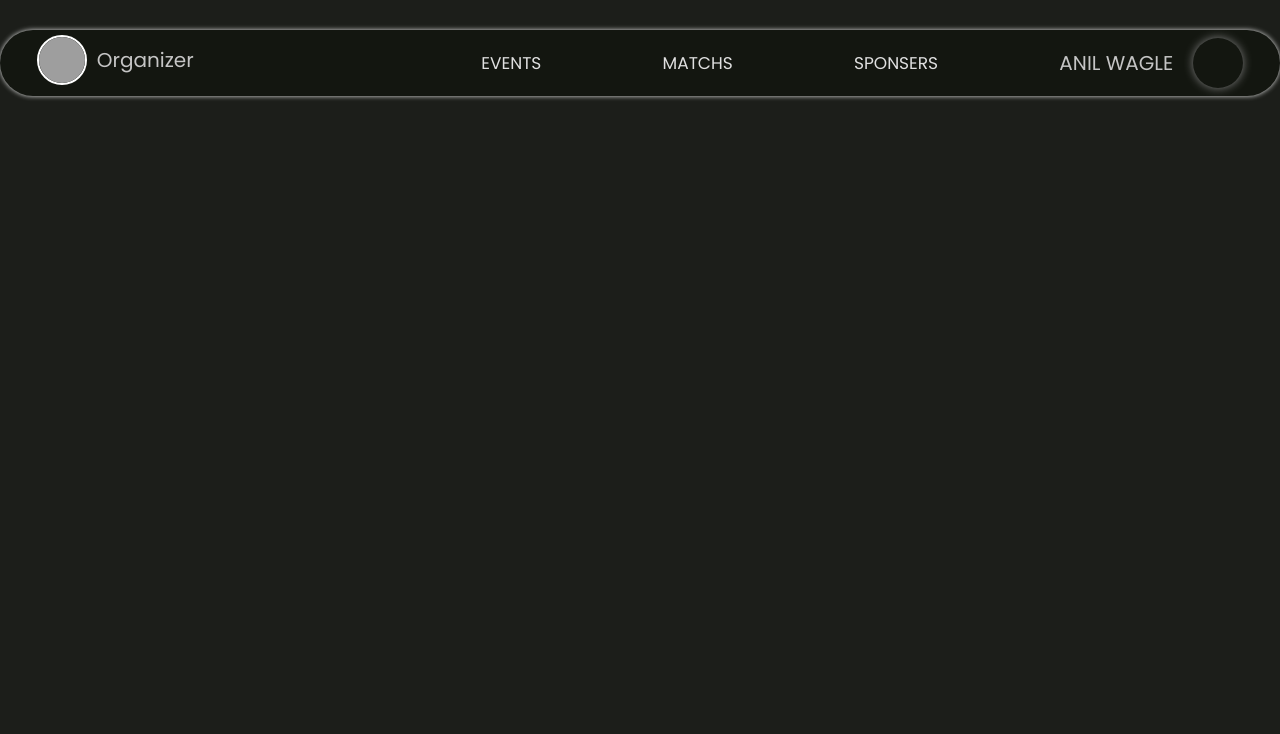
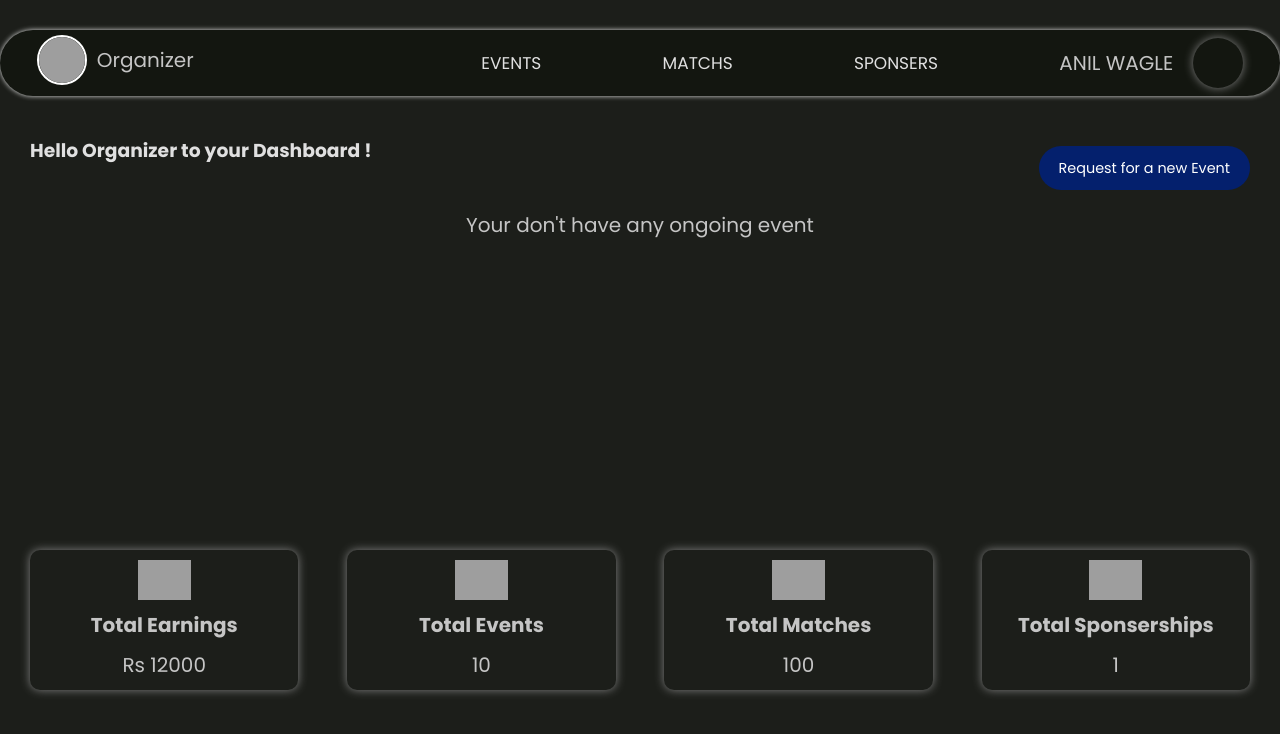
Before and after one commit to anilSysBit/SundarbazzerSports, a Django app: page /organizer/ in a window 1280 px wide. Shown: the top 734 px of the page. Run offline with Django 4.2, Linux system fonts and the light colour scheme; some libraries are stand-ins or nearby versions; grey boxes are pictures that could not be loaded.

Commit message:
Successfully hosted with ngrok

```diff
--- a/projectsb/settings.py
+++ b/projectsb/settings.py
@@ -26,7 +26,6 @@ SECRET_KEY = 'django-insecure-=^ls9hgz&^^zsfgh1=^)9e(k0yk^nb3qect4!xtqvl#n6@xzwp
 # SECURITY WARNING: don't run with debug turned on in production!
 DEBUG = True
 
-# ALLOWED_HOSTS = ['127.0.0.1', 'localhost']
 MEDIA_URL = '/media/'
 MEDIA_ROOT = os.path.join(BASE_DIR, 'media')
 
@@ -74,7 +73,7 @@ TEMPLATES = [
 
 WSGI_APPLICATION = 'projectsb.wsgi.application'
 
-ALLOWED_HOSTS = ['127.0.0.1', '.vercel.app', '.now.sh']
+# ALLOWED_HOSTS = ['127.0.0.1', '.vercel.app', '.now.sh']
 # Database
 # https://docs.djangoproject.com/en/4.2/ref/settings/#databases
 
@@ -137,3 +136,5 @@ EMAIL_PORT = 587
 EMAIL_USE_TLS = True
 EMAIL_HOST_USER = 'anil.wagle808@gmail.com'  # Replace with your email
 EMAIL_HOST_PASSWORD = 'nszktmkyffxoudee'  # Replace with your email password
+
+ALLOWED_HOSTS = ['127.0.0.1','localhost','*.ngrok-free.app','bb6b-2405-acc0-1207-c4cd-4-8eec-cc15-194e.ngrok-free.app']
--- a/sportsApp/templates/auth/auth_options.html
+++ b/sportsApp/templates/auth/auth_options.html
@@ -11,7 +11,7 @@
             <img src="https://img.freepik.com/free-vector/purple-blue-gradient_78370-295.jpg?t=st=1724684670~exp=1724688270~hmac=2c5b9964d4aa0a2bf99cb853c9a4357bfdb8f7e18268137bc4d63eb0c4b2a66f&w=1380" alt="">
             <div class="outer">
                 <h3>Event Organizer</h3>
-                <button class="leaderboard_button">Login</button>
+                <a href="{% url 'organizer' %}"><button class="leaderboard_button">Login</button></a>
                 <button class="leaderboard_button outline">Register</button>
             </div>
 
--- /dev/null
+++ b/sportsApp/templates/event/event_home.html
@@ -0,0 +1,40 @@
+{% extends 'event/event_index.html' %}
+
+
+{% block content %}
+
+    <div class="event_org_homepage">
+        <div class="header">
+        <h3>Hello Organizer to your Dashboard !</h3>
+        <button class="leaderboard_button">Request for a new Event</button>
+        </div>
+
+        <div class="ongoing_events">
+            <p>Your don't have any ongoing event</p>
+        </div>
+
+        <div class="analysis_boxes">
+            <div class="box">
+                <img src="https://cdn3.iconfinder.com/data/icons/personal-business-finance-1/380/Funds_Transfer-1024.png" alt="">
+                <p class="title">Total Earnings</p>
+                <p class="value">Rs 12000</p>
+            </div>
+            <div class="box">
+                <img src="https://graphicsfamily.com/wp-content/uploads/edd/2020/07/Football-Club-Emblem-Logo-Template-PNG-Transparent.png" alt="">
+                <p class="title">Total Events</p>
+                <p class="value">10</p>
+            </div>
+            <div class="box">
+                <img src="https://th.bing.com/th/id/R.fc49ef1fbeb31cce8da32feb8037ff78?rik=OxtzcOFj67mBng&riu=http%3a%2f%2fpngimg.com%2fuploads%2ffootball%2ffootball_PNG52789.png&ehk=U0Kcl7l2cOhchyDx1CXNUlTewKhfl%2b29W9RTFc0mFzE%3d&risl=&pid=ImgRaw&r=0" alt="">
+                <p class="title">Total Matches</p>
+                <p class="value">100</p>
+            </div>
+            <div class="box">
+                <img src="https://www.pinclipart.com/picdir/big/528-5284520_hand-png-icon-shaking-hands-logo-png-clipart.png" alt="">
+                <p class="title">Total Sponserships</p>
+                <p class="value">1</p>
+            </div>
+        </div>
+    </div>
+
+{% endblock content %}
--- a/sportsApp/urls.py
+++ b/sportsApp/urls.py
@@ -20,7 +20,7 @@ urlpatterns = [
     path("payment/successfull",views.esewa_response,name='payment_successfull'),
     path("join",views.join_now,name='join_now'),
     # for event
-    path("organizer/",EventView.index , name='event_dashboard')
+    path("organizer/",EventView.index , name='organizer')
 
 ]
 
--- a/sportsApp/utils.py
+++ b/sportsApp/utils.py
@@ -18,7 +18,7 @@ def send_registration_mail(team_name,email,registration_number):
         then you will get your login credentials to personalize your team members
         and will receive a portal to manage your team
 
-        link: http://127.0.0.1:3434/create-team/{registration_number}'
+        link: http://127.0.0.1:8000/create-team/{registration_number}'
 
         Please keep these details safe.
 
--- a/sportsApp/view2/EventView.py
+++ b/sportsApp/view2/EventView.py
@@ -7,4 +7,4 @@ from django.conf import settings
 
 
 def index(request):
-    return render(request,'./event/event_index.html')
+    return render(request,'./event/event_home.html')
--- a/static/styles/main.css
+++ b/static/styles/main.css
@@ -1396,4 +1392,45 @@ nav .part3 {
      object-fit: cover;
   -o-object-position: center;
      object-position: center;
+}
+
+.event_org_homepage {
+  padding: 30px;
+}
+.event_org_homepage h3 {
+  margin-top: 10px;
+}
+.event_org_homepage .header {
+  display: flex;
+  justify-content: space-between;
+}
+.event_org_homepage .ongoing_events {
+  min-height: 40vh;
+  margin-top: 20px;
+}
+.event_org_homepage .ongoing_events p {
+  text-align: center;
+}
+.event_org_homepage .analysis_boxes {
+  margin-top: 20px;
+  display: grid;
+  justify-content: space-between;
+  grid-template-columns: 22% 22% 22% 22%;
+}
+.event_org_homepage .analysis_boxes .box {
+  box-shadow: 0px 0px 10px gray;
+  border-radius: 10px;
+  min-height: 100px;
+  padding: 10px;
+  display: flex;
+  place-content: center;
+  place-items: center;
+  flex-direction: column;
+  gap: 10px;
+}
+.event_org_homepage .analysis_boxes .box img {
+  max-height: 40px;
+}
+.event_org_homepage .analysis_boxes .box .title {
+  font-weight: bold;
 }/*# sourceMappingURL=main.css.map */
--- a/static/styles/main.scss
+++ b/static/styles/main.scss
@@ -1613,4 +1608,52 @@ nav {
       }
     }
   }
-}
+
+}
+
+
+
+.event_org_homepage{
+  padding: 30px;
+  h3{
+    margin-top: 10px;
+  }
+  .header{
+    display: flex;
+    justify-content: space-between;
+  }
+  .ongoing_events{
+    min-height: 40vh;
+    margin-top: 20px;
+    p{
+      text-align: center;
+    }
+  }
+
+  .analysis_boxes{
+    margin-top: 20px;
+    display: grid;
+    justify-content: space-between;
+    grid-template-columns: 22% 22% 22% 22%;
+    .box{
+      // border: 1px solid white;
+      box-shadow: 0px 0px 10px gray;
+      border-radius: 10px;
+      min-height: 100px;
+      // width: 22%;
+      padding: 10px;
+      display: flex;
+      place-content: center;
+      place-items: center;
+      flex-direction: column;
+      gap: 10px;
+      img{
+        max-height: 40px;
+
+      }
+      .title{
+        font-weight:bold;
+      }
+    }
+  }
+}
--- a/templates/homepage.html
+++ b/templates/homepage.html
@@ -2,10 +2,10 @@
 <div class="homepage">
     <section>
         <h1>
-            <!-- <div class="wrapper">
+            <div class="wrapper">
                 <div class="circle"></div>
                 <div class="shadow"></div>
-            </div> -->
+            </div>
             2024<br><span>Nepal Games</span>
         </h1>
         <p>Champions' empowerment, excellence nurtured <br>- Welcome to Sundarbazzer Sports, where dedication leads to success.</p>
--- a/templates/nav.html
+++ b/templates/nav.html
@@ -17,8 +17,8 @@
       <li><a href="{% url 'leaderboard' %}">Leaderboard</a></li>
       <li><a href="#">Sponsors</a></li>
       <li><a href="{% url 'events' %}">Events</a></li>
+      <li><a href="#">Matches</a></li>
       <li><a href="{% url 'team' %}">Teams</a></li>
-      <li><a href="#">Q&A</a></li>
       <li class="join_now_button"><a href="{% url 'join_now' %}">Join Now</a></li>
     </ul>
   </div>
```
Also changed, not shown: other parts of static/styles/main.css (+11 -15 lines), other parts of static/styles/main.scss (+15 -20 lines), sportsApp/templates/eventPage.html (+4 -11 lines), sportsApp/templates/leaderboard/leaderboard.html (+2 -41 lines), sportsApp/templates/leaderboard/tieSheet.html (+4 -4 lines), sportsApp/views.py (+5 -4 lines), db.sqlite3, 1 other file.
